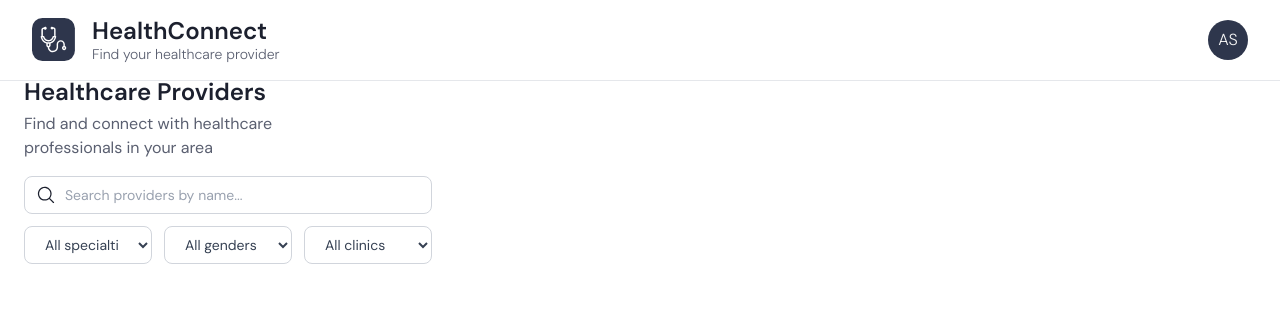
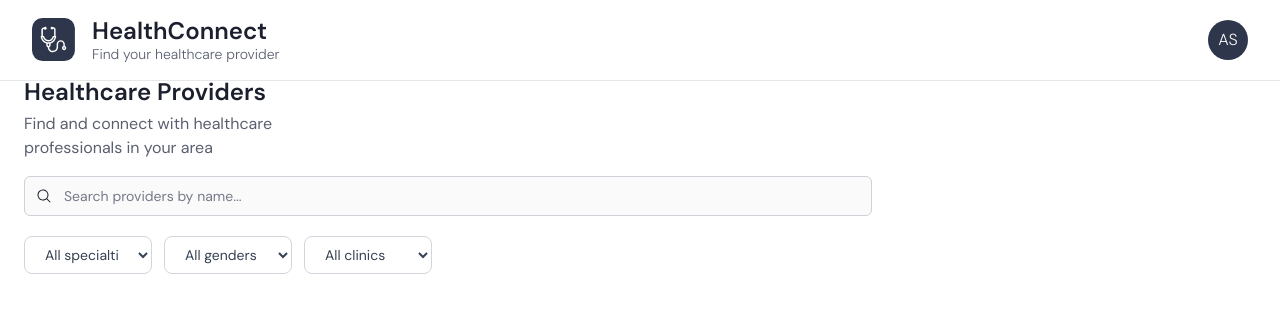
Before and after one commit to ramosger/Healthcare-Providers-Listing-Challenge-German-Ramos, a React (Vite) app: page / in a window 1280 px wide. Shown: the top 312 px of the page. Built offline with nearby package versions, Linux system fonts and the light colour scheme.

Commit message:
feat: NameFilter Component

```diff
--- /dev/null
+++ b/src/components/search-filters/NameFilter.tsx
@@ -0,0 +1,36 @@
+export function NameFilter() {
+  return (
+    <div className="self-stretch flex flex-col justify-start items-start gap-2.5">
+      <div className="self-stretch inline-flex flex-col justify-start items-start">
+        <div className="self-stretch flex flex-col justify-start items-start gap-2">
+          <div className="self-stretch h-10 bg-(--background-default-default) rounded-md outline-1 -outline-offset-1 outline-(--border-default) inline-flex justify-start items-center overflow-hidden">
+            <div className="flex-1 flex justify-start items-center overflow-hidden">
+              <div className="self-stretch pl-3 flex justify-start items-center gap-2">
+                <svg
+                  width="16"
+                  height="16"
+                  viewBox="0 0 16 16"
+                  fill="none"
+                  xmlns="http://www.w3.org/2000/svg"
+                >
+                  <path
+                    d="M14.3536 13.6461L11.2243 10.5174C12.1313 9.42846 12.5836 8.03177 12.487 6.61786C12.3905 5.20395 11.7526 3.88168 10.706 2.92613C9.65938 1.97058 8.28468 1.45531 6.86784 1.48751C5.451 1.51971 4.10112 2.0969 3.09901 3.09901C2.0969 4.10112 1.51971 5.451 1.48751 6.86784C1.45531 8.28468 1.97058 9.65938 2.92613 10.706C3.88168 11.7526 5.20395 12.3905 6.61786 12.487C8.03177 12.5836 9.42846 12.1313 10.5174 11.2243L13.6461 14.3536C13.6926 14.4001 13.7478 14.437 13.8085 14.4621C13.8691 14.4872 13.9342 14.5002 13.9999 14.5002C14.0656 14.5002 14.1307 14.4872 14.1913 14.4621C14.252 14.437 14.3072 14.4001 14.3536 14.3536C14.4001 14.3072 14.437 14.252 14.4621 14.1913C14.4872 14.1307 14.5002 14.0656 14.5002 13.9999C14.5002 13.9342 14.4872 13.8691 14.4621 13.8085C14.437 13.7478 14.4001 13.6926 14.3536 13.6461ZM2.4999 6.9999C2.4999 6.10988 2.76382 5.23985 3.25829 4.49983C3.75275 3.75981 4.45556 3.18303 5.27782 2.84244C6.10009 2.50185 7.00489 2.41273 7.8778 2.58636C8.75072 2.76 9.55254 3.18858 10.1819 3.81792C10.8112 4.44725 11.2398 5.24908 11.4134 6.12199C11.5871 6.99491 11.498 7.89971 11.1574 8.72197C10.8168 9.54424 10.24 10.247 9.49996 10.7415C8.75994 11.236 7.88991 11.4999 6.9999 11.4999C5.80683 11.4986 4.66301 11.024 3.81938 10.1804C2.97575 9.33679 2.50122 8.19297 2.4999 6.9999Z"
+                    fill="#1C202E"
+                  />
+                </svg>
+              </div>
+              <div className="font-light flex-1 self-stretch px-3 py-1.5 flex justify-between items-center">
+                <input
+                  type="text"
+                  placeholder="Search providers by name..."
+                  className="placeholder-(--text-disabled-default) flex-1 justify-start text-(--text-disabled-default) text-sm font-normal font-[DM_Sans] leading-5 line-clamp-1"
+                  aria-label="Search providers by name"
+                />
+              </div>
+            </div>
+          </div>
+        </div>
+      </div>
+    </div>
+  );
+}
--- a/src/components/search-filters/SearchFilters.tsx
+++ b/src/components/search-filters/SearchFilters.tsx
@@ -1,33 +1,12 @@
-import { SearchFiltersHeader } from "..";
+import { SearchFiltersHeader, NameFilter } from "..";
 
 export function SearchFilters() {
   return (
-    <section className="w-full max-w-4xl mt-16 mx-auto self-stretch px-6 py-3 inline-flex flex-col justify-start items-start gap-4">
+    <section className="fixed top-0 left-0 w-full max-w-4xl mt-16 mx-auto self-stretch px-6 py-3 inline-flex flex-col justify-start items-start gap-4">
       <SearchFiltersHeader />
 
-      <div className="flex flex-col gap-3">
-        <div className="relative">
-          <svg
-            width="16"
-            height="16"
-            className="absolute left-3 top-1/2 -translate-y-1/2 w-4 h-4 sm:w-5 sm:h-5 text-gray-400 pointer-events-none"
-            viewBox="0 0 16 16"
-            fill="none"
-            xmlns="http://www.w3.org/2000/svg"
-          >
-            <path
-              d="M14.3536 13.6461L11.2243 10.5174C12.1313 9.42846 12.5836 8.03177 12.487 6.61786C12.3905 5.20395 11.7526 3.88168 10.706 2.92613C9.65938 1.97058 8.28468 1.45531 6.86784 1.48751C5.451 1.51971 4.10112 2.0969 3.09901 3.09901C2.0969 4.10112 1.51971 5.451 1.48751 6.86784C1.45531 8.28468 1.97058 9.65938 2.92613 10.706C3.88168 11.7526 5.20395 12.3905 6.61786 12.487C8.03177 12.5836 9.42846 12.1313 10.5174 11.2243L13.6461 14.3536C13.6926 14.4001 13.7478 14.437 13.8085 14.4621C13.8691 14.4872 13.9342 14.5002 13.9999 14.5002C14.0656 14.5002 14.1307 14.4872 14.1913 14.4621C14.252 14.437 14.3072 14.4001 14.3536 14.3536C14.4001 14.3072 14.437 14.252 14.4621 14.1913C14.4872 14.1307 14.5002 14.0656 14.5002 13.9999C14.5002 13.9342 14.4872 13.8691 14.4621 13.8085C14.437 13.7478 14.4001 13.6926 14.3536 13.6461ZM2.4999 6.9999C2.4999 6.10988 2.76382 5.23985 3.25829 4.49983C3.75275 3.75981 4.45556 3.18303 5.27782 2.84244C6.10009 2.50185 7.00489 2.41273 7.8778 2.58636C8.75072 2.76 9.55254 3.18858 10.1819 3.81792C10.8112 4.44725 11.2398 5.24908 11.4134 6.12199C11.5871 6.99491 11.498 7.89971 11.1574 8.72197C10.8168 9.54424 10.24 10.247 9.49996 10.7415C8.75994 11.236 7.88991 11.4999 6.9999 11.4999C5.80683 11.4986 4.66301 11.024 3.81938 10.1804C2.97575 9.33679 2.50122 8.19297 2.4999 6.9999Z"
-              fill="#1C202E"
-            />
-          </svg>
-
-          <input
-            type="text"
-            placeholder="Search providers by name..."
-            className="w-full border border-gray-300 rounded-lg pl-10 pr-4 py-2 text-sm text-gray-700 placeholder-gray-400 focus:ring-2 focus:ring-blue-500 focus:border-blue-500"
-            aria-label="Search providers by name"
-          />
-        </div>
+      <div className="self-stretch flex flex-col justify-start items-start gap-5">
+        <NameFilter />
 
         <div className="flex flex-col sm:flex-row gap-3">
           <select className="w-full border border-gray-300 rounded-lg px-4 py-2 text-sm text-gray-700 focus:ring-2 focus:ring-blue-500 focus:border-blue-500">
--- a/src/components/search-filters/index.ts
+++ b/src/components/search-filters/index.ts
@@ -1,2 +1,3 @@
 export * from "./SearchFilters";
 export * from "./SearchFiltersHeader"
+export * from "./NameFilter"
--- a/src/index.css
+++ b/src/index.css
@@ -7,6 +7,7 @@
   --text-default: #1C202E;
   --text-tertiary: #5A5F70;
   --text-on-brand: #F5F5F5;
+  --text-disabled-default: #757A88;
   --background-default: #2E364C;
   --background-default-default: #FAFAFB;
   --border-default: #D1D2D9;
```
